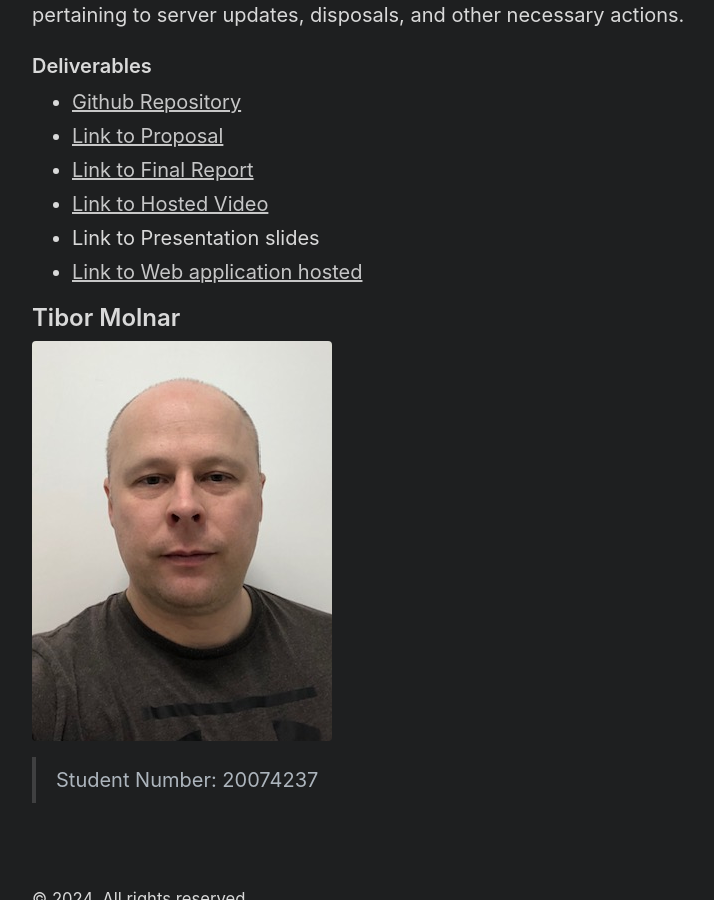
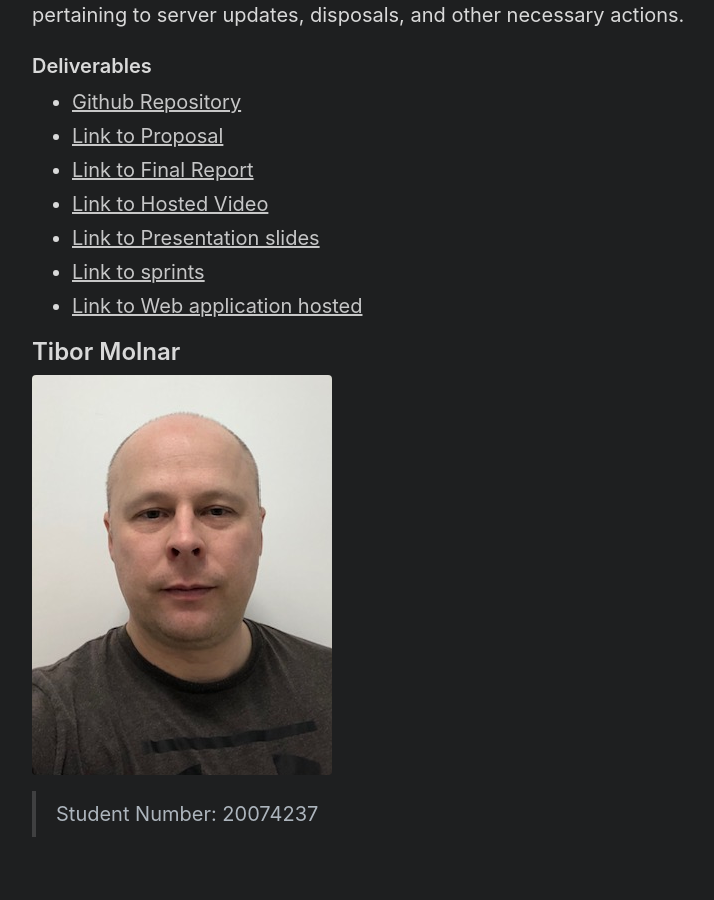
Before and after one commit to csibman27/csibman27.github.io, a Jekyll site: the page built from _posts/2024-03-21-introduction.md, in a window 1280 px wide and 900 px high, scrolled down 1103 px. Shown: the whole window, without its empty margins (248-962 px from the left). Built offline with Jekyll 4.4.1, drawn with Linux system fonts in a browser that asks for light colours.

Commit message:
added slides

```diff
--- a/_posts/2024-03-21-introduction.md
+++ b/_posts/2024-03-21-introduction.md
@@ -22,7 +22,8 @@ LCManager is a web application designed specifically for system administrators t
 * [Link to Proposal](https://docs.google.com/document/d/1bgDe8jQAO7s6_aowm_xHE41zpCl0EDy7/edit?usp=sharing&ouid=115669550951731795424&rtpof=true&sd=true)
 * [Link to Final Report](https://drive.google.com/file/d/1zYeikzXRM3QF4BC5gPeq4MRNmibw446G/view?usp=sharing)
 * [Link to Hosted Video](https://youtu.be/1XFcvhdRJjk)
-* Link to Presentation slides
+* [Link to Presentation slides](http://87.44.17.215:1948/slides.md#/)
+* [Link to sprints](http://87.44.17.215:1948/slides.md#/12)
 * [Link to Web application hosted](https://lcmanager.waltoninstitute.ie/)
 
 
```
